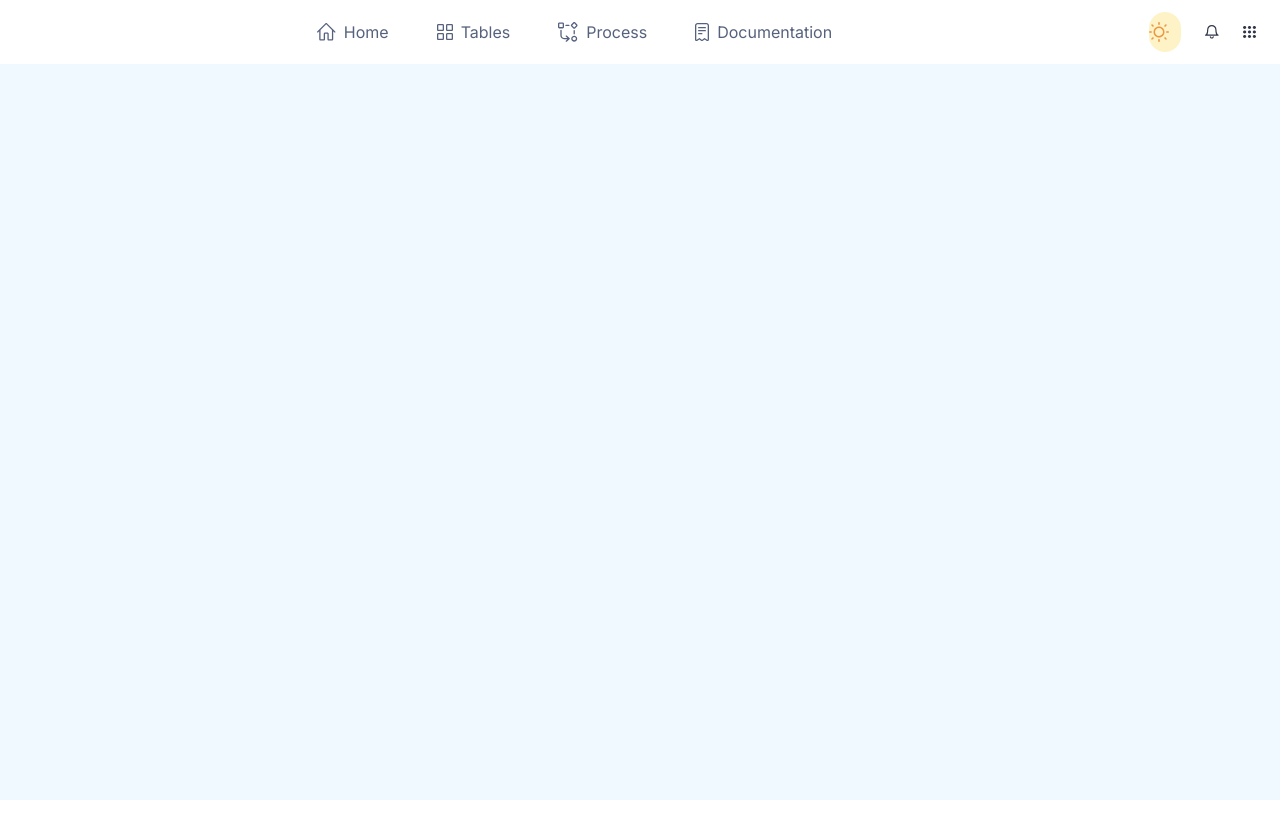
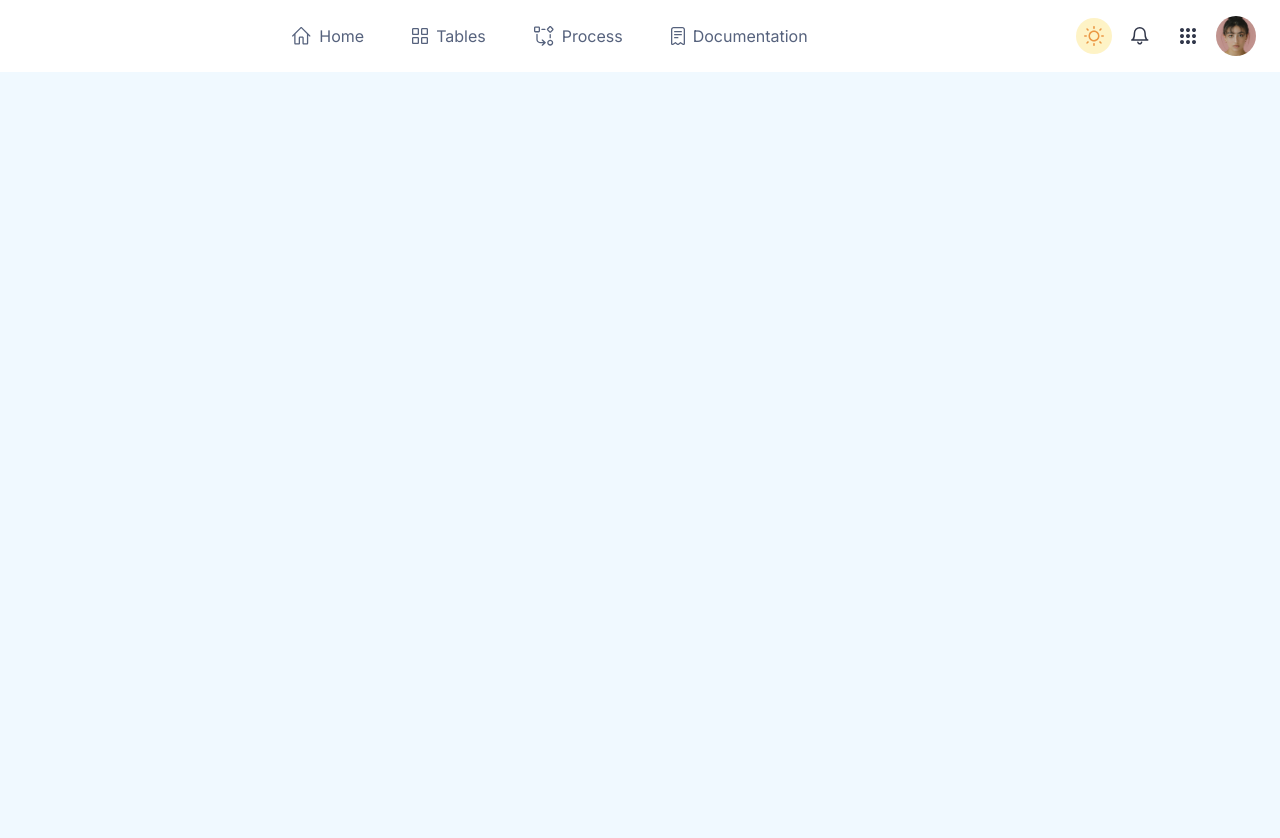
Before and after one commit to Youzik-prog/Pharmaceutical-company, an Angular app: page / in a window 1280 px wide. Shown: the top 838 px of the page. Before the commit the page ends 800 px from the top, so only its background shows below. Built offline with nearby package versions, Linux system fonts and the light colour scheme.

Commit message:
add header adaptivity

```diff
--- a/src/app/app.html
+++ b/src/app/app.html
@@ -1,3 +1,4 @@
-<div class="flex flex-col h-screen bg-sky-50">
-  <app-header></app-header>
+<app-header></app-header>
+<div class="component-container flex flex-col h-screen bg-sky-50">
+
 </div>
--- a/src/app/components/header/header.component.css
+++ b/src/app/components/header/header.component.css
@@ -7,6 +7,6 @@
   }
 
   .navbar-item {
-    @apply h-full;
+    @apply h-full flex justify-center items-center w-10 cursor-pointer rounded-full;
   }
 }
--- a/src/app/components/header/header.component.html
+++ b/src/app/components/header/header.component.html
@@ -1,33 +1,33 @@
-<nav class="flex justify-end items-center bg-white h-16">
-    <ul class="flex justify-center gap-12 w-full">
+<nav class="component-container flex justify-end items-center flex-wrap-reverse gap-y-8 bg-white mt-4 mb-4">
+    <ul class="flex justify-center flex-wrap grow ml-10 mr-10 gap-x-12 gap-y-6">
         <li>
-            <a class="navbar-link">
+            <a href="#" class="navbar-link">
                 <img src="assets/icons/home.svg" alt="homepage">
                 <span>Home</span>
             </a>
         </li>
         <li>
-            <a class="navbar-link">
+            <a href="#" class="navbar-link">
                 <img src="assets/icons/tables.svg" alt="tables page">
                 <span>Tables</span>
             </a>
         </li>
         <li>
-            <a class="navbar-link">
+            <a href="#" class="navbar-link">
                 <img src="assets/icons/process.svg" alt="process page">
                 <span>Process</span>
             </a>
         </li>
         <li>
-            <a class="navbar-link">
+            <a href="#" class="navbar-link">
                 <img src="assets/icons/documentation.svg" alt="documentation">
                 <span>Documentation</span>
             </a>
         </li>
     </ul>
-    <div class="flex gap-6 h-10">
-        <button class="navbar-item w-10 bg-amber-100 rounded-full">
-            <img src="assets/icons/sun.svg" alt="toggle theme">
+    <div class="flex items-center gap-2 h-10">
+        <button class="navbar-item flex-none w-9 h-9 bg-amber-100">
+            <img class="w-5 h-5" src="assets/icons/sun.svg" alt="toggle theme">
         </button>
         <button class="navbar-item">
             <img src="assets/icons/bell.svg" alt="notifications">
@@ -35,8 +35,8 @@
         <button class="navbar-item">
             <img src="assets/icons/menu.svg" alt="menu">
         </button>
-        <button class="navbar-item">
-            <!-- <img src="assets/images/naked-woman.jpg" alt="user profile"> -->
+        <button class="navbar-item overflow-hidden">
+            <img src="assets/images/naked-woman.jpg" alt="user profile">
         </button>
     </div>
 </nav>
--- a/src/styles.css
+++ b/src/styles.css
@@ -10,4 +10,12 @@
     --color-secondary: #56627D;
 
     --font-sans: "Inter";
+
+
 }
+
+@layer components {
+    .component-container {
+        @apply pl-6 pr-6;
+    }
+}
```
